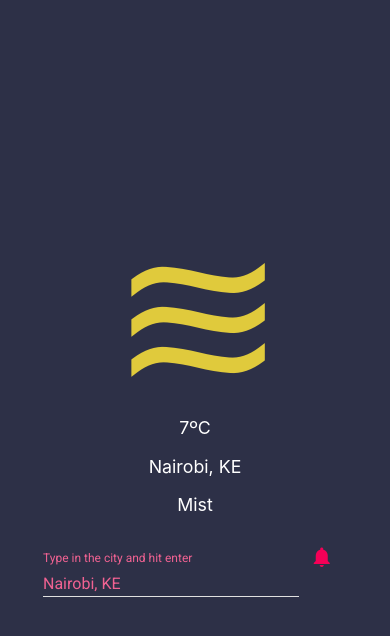
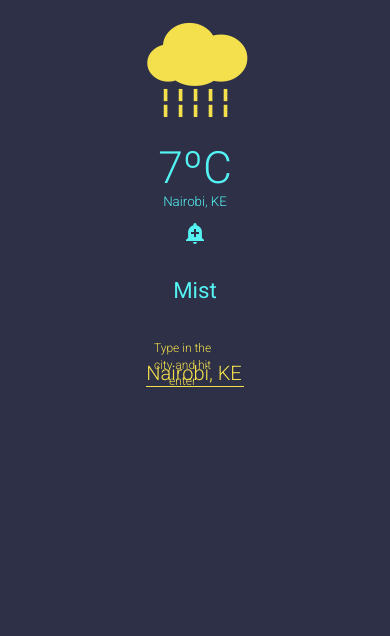
Before and after one commit to RyanSept/pycon-weather-app, a React (Create React App) app: page / in a window 390 px wide. Shown: the top 636 px of the page. Built offline with nearby package versions, Linux system fonts and the light colour scheme.

Commit message:
Add phone number input modal and styling changes

```diff
--- a/package.json
+++ b/package.json
@@ -8,7 +8,8 @@
     "axios": "^0.18.0",
     "material-ui": "^0.20.2",
     "react": "^16.5.2",
-    "react-dom": "^16.5.2"
+    "react-dom": "^16.5.2",
+    "react-phone-number-input": "^2.2.15"
   },
   "devDependencies": {
     "react-scripts": "2.0.5"
--- a/src/App.css
+++ b/src/App.css
@@ -1,21 +1,15 @@
-.App {
+body {
   text-align: center;
+  font-weight: 100;
+  background-color: #2D3047;
+  font-family: Roboto;
+  font-size: calc(10px + 2vmin);
+  color: white;
 }
 
 .App-logo {
   animation: App-logo-spin infinite 20s linear;
   height: 40vmin;
-}
-
-.App-header {
-  background-color: #2D3047;
-  min-height: 100vh;
-  display: flex;
-  flex-direction: column;
-  align-items: center;
-  justify-content: center;
-  font-size: calc(10px + 2vmin);
-  color: white;
 }
 
 .App-link {
@@ -32,6 +26,42 @@
 }
 
 .weather-icon {
-  font-size: 9em;
-  color: #E0CA3C;
+  font-size: 6.75em;
+  color: #F4E04D;
 }
+
+.weather-details {
+  color: #54F2F2;
+}
+
+.weather-details p{
+  margin: 0;
+}
+
+.weather-details #temp{
+  font-size: 2.5em;
+  margin-top: 5px;
+}
+
+.weather-details #location {
+  font-size: 0.75em;
+}
+
+.weather-details #weather-state {
+  margin-top: 20px;
+  margin-bottom: 20px;
+  font-weight: 400;
+  font-size: 1.25em;
+}
+
+.input-container {
+  margin: 0 auto;
+}
+
+.results {
+  margin-top: 3%;
+}
+
+.subscribe-modal {
+  width: 30% !important;
+}
--- a/src/App.js
+++ b/src/App.js
@@ -1,11 +1,16 @@
-import React, { Component } from 'react';
+import React, { Component, Fragment } from 'react';
 import './App.css';
+import 'react-phone-number-input/style.css'
+import PhoneInput from 'react-phone-number-input'
 import TextField from 'material-ui/TextField';
 import MuiThemeProvider from 'material-ui/styles/MuiThemeProvider';
 import { grey50, pink200, pink300 } from 'material-ui/styles/colors';
 import Grid from '@material-ui/core/Grid';
+import FlatButton from 'material-ui/FlatButton';
 import IconButton from '@material-ui/core/IconButton';
 import Icon from '@material-ui/core/Icon';
+import Dialog from 'material-ui/Dialog';
+
 import getWeather from './api.js';
 
 
@@ -17,10 +22,20 @@ class App extends Component {
       weather_state: null,
       location: "Nairobi, KE",
       temperature: null,
+      showModal: false,
+      phone: null,
     };
   }
   componentDidMount() {
     this.fetchWeather(this.state.location);
+  }
+
+  modalOpen = () => {
+    this.setState({ showModal: true });
+  }
+
+  modalClose = () => {
+    this.setState({ showModal: false });
   }
 
   fetchWeather = (city) => {
@@ -29,31 +44,46 @@ class App extends Component {
       icon: `owf-${results.weather.id}`,
       weather_state: results.weather.main,
       temperature: results.temp,
-      location: results.name
+      location: results.name,
     });
   }
 
   render() {
+    const actions = [
+      <FlatButton
+        label="Submit"
+        primary={true}
+        keyboardFocused={true}
+        onClick={this.handleClose}
+      /> ,
+    ];
     return (
       <MuiThemeProvider >
-        <div className="App">
-          <Grid container className="App-header">
+        <Fragment>
+          <Grid container className="results">
+            <Grid item xs={12}>
               <i className={`weather-icon owf ${this.state.icon}`}></i>
+            </Grid>
             <Grid item xs={12} className="weather-details">
-              <p>{this.state.temperature}ºC</p>
-              <p>{this.state.location}</p>
-              <p>{this.state.weather_state}</p>
+              <p id="temp">{this.state.temperature}ºC</p>
+              <p id="location">{this.state.location}</p>
+              <IconButton aria-label="Add your number" color="secondary"
+                onClick={this.modalOpen}>
+                <Icon style={{ color: "#54F2F2" }}>add_alert</Icon>
+              </IconButton>
+              <p id="weather-state">{this.state.weather_state}</p>
             </Grid>
-            <Grid item xs={12}>
-              <Grid container spacing={4}>
-                <Grid item xs={10}>
+          </Grid>
+          <Grid container justify="center" spacing={0}>
+            <Grid item xs={3}>
               <TextField
                 floatingLabelText="Type in the city and hit enter"
                 defaultValue={this.state.location}
-                    floatingLabelStyle={{ color: pink300 }}
-                    underlineFocusStyle={{ borderColor: pink200 }}
-                    inputStyle={{ color: pink300 }}
-                    style={{ color: "white" }}
+                floatingLabelStyle={{ color: "#F4E04D", fontSize: "1em"}}
+                underlineFocusStyle={{ borderColor: "#54F2F2" }}
+                underlineStyle={{ borderColor: "#F4E04D" }}
+                inputStyle={{ color: "#F4E04D", fontSize: "1.25em"}}
+                style={{ color: "#F4E04D" }}
                 onChange={this.handleTextInputChange}
                 onKeyPress={(ev) => {
                   if (ev.key === 'Enter' && ev.target.value !== "") {
@@ -61,19 +91,26 @@ class App extends Component {
                     ev.preventDefault();
                   }
                 }}
-                  // fullWidth={true}
+                fullWidth={true}
               />
             </Grid>
-                <Grid item xs={2}>
-                  <IconButton color="secondary" aria-label="Add an alarm">
-                    <Icon>notifications</Icon>
-                  </IconButton>
           </Grid>
-              </Grid>
-            </Grid>
-          </Grid>
-        </div>
-      </MuiThemeProvider>
+          <Dialog
+            title={`Subscribe to hourly weather alerts for ${this.state.location}`}
+            modal={false}
+            actions={actions}
+            open={this.state.showModal}
+            onRequestClose={this.modalClose}
+            contentClassName="subscribe-modal"
+          >
+            <PhoneInput
+              placeholder="Enter your phone number"
+              value={this.state.phone}
+              onChange={phone => this.setState({ phone })}
+            />
+          </Dialog>
+        </Fragment>
+      </MuiThemeProvider >
     );
   }
 }
--- a/src/api.js
+++ b/src/api.js
@@ -4,7 +4,7 @@ export default function getWeather(city) {
         "name": "Nairobi, KE",
         "temp": 7,
         "weather": {
-            "id": 701,
+            "id": 503,
             "main": "Mist",
             "description": "mist",
             "icon": "50d"
```
Also changed, not shown: 1 other file (tests, documents, lock files or other folders). Lines whose indentation alone changed are shown as unchanged.
